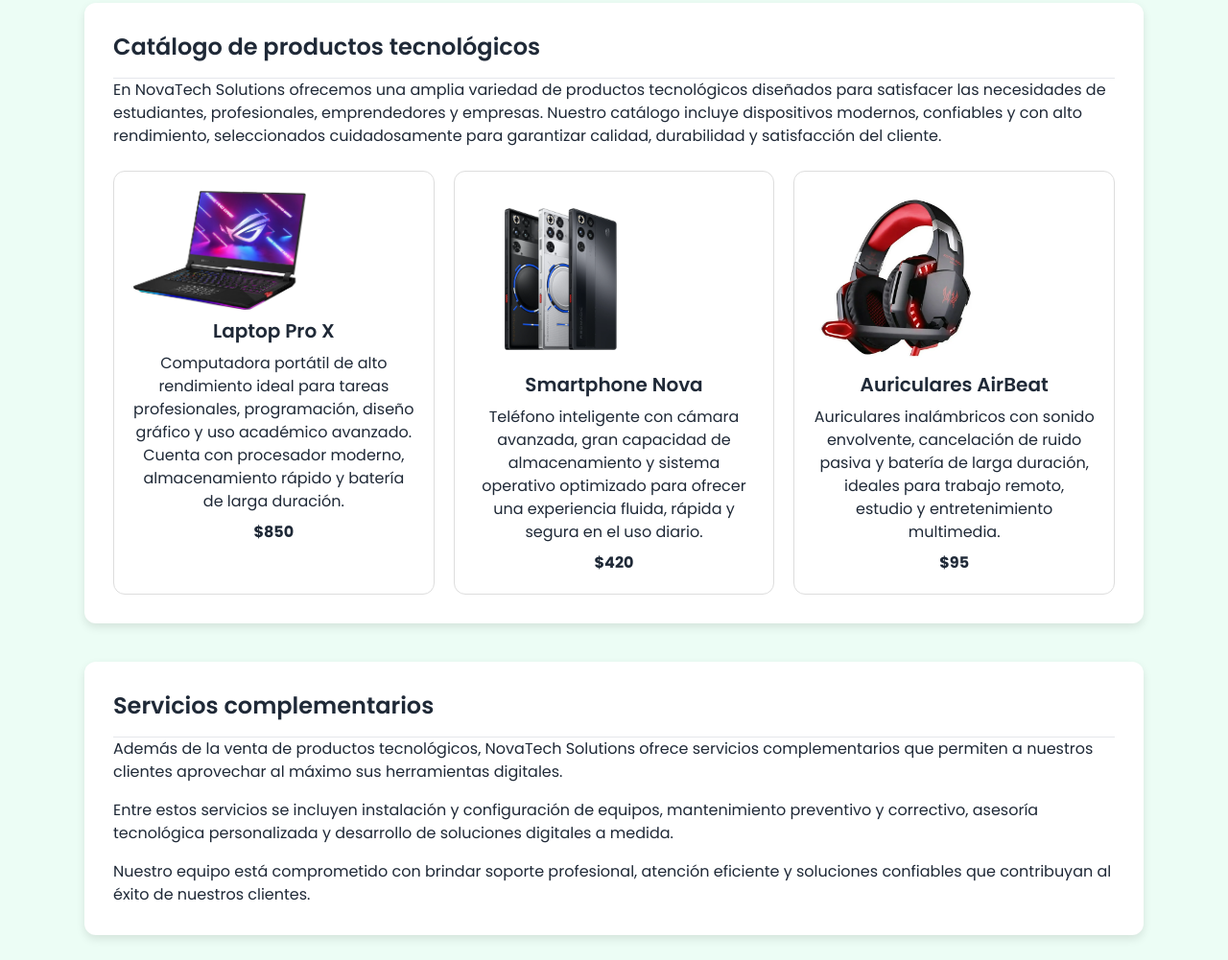
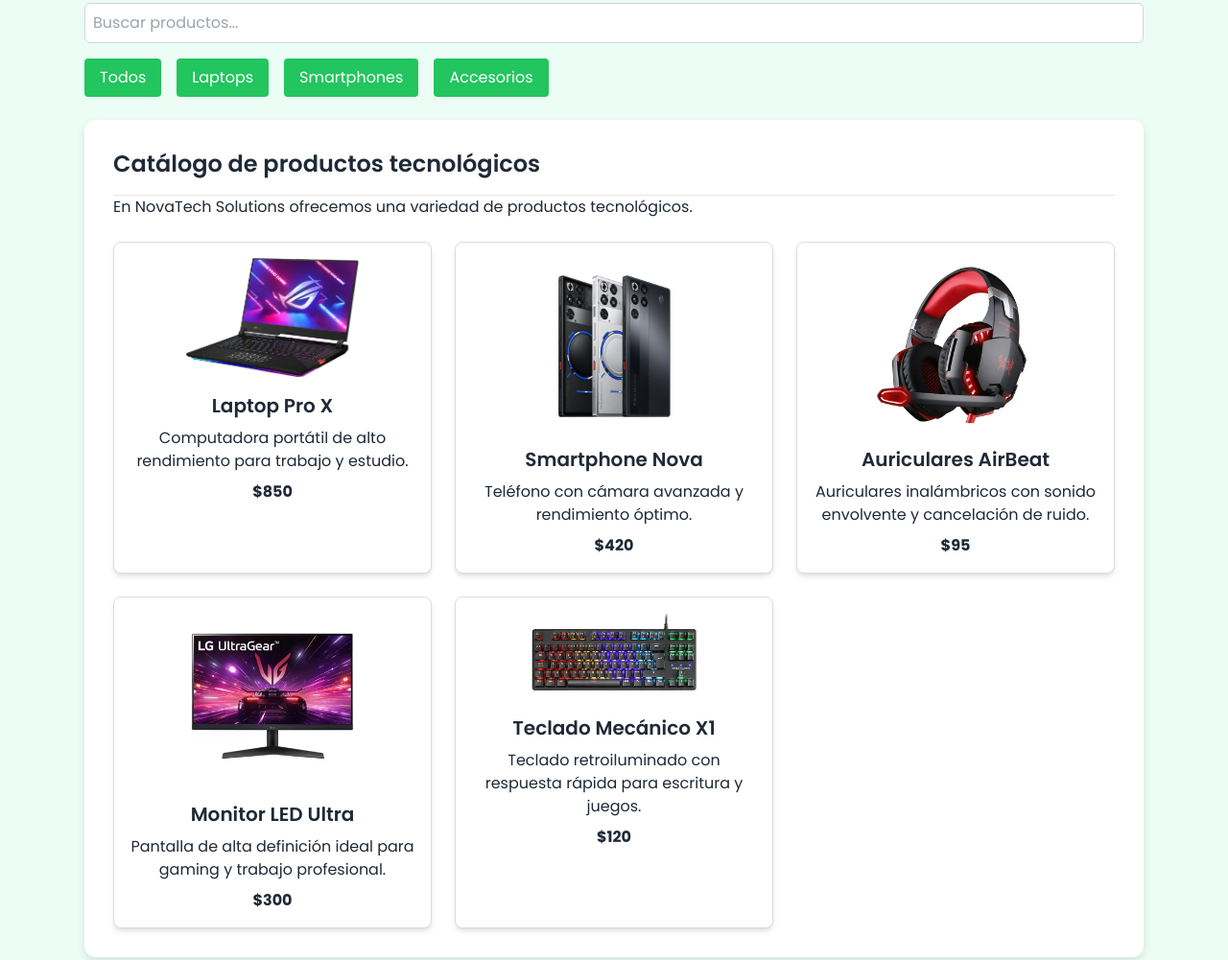
Before and after one commit to RobertApp472/NovaTech, a plain HTML site: page productos.html in a window 1280 px wide. Shown: the part 111-1112 px from the top of the page at 96% size. Drawn offline with nearby package versions, Linux system fonts and the light colour scheme.

Commit message:
Taller II: Añadido buscador, filtros por categoría y dinamismo de productos

```diff
--- /dev/null
+++ b/JS/script.js
@@ -0,0 +1,36 @@
+//Búsqueda dinámica por nombre
+const buscador = document.getElementById("buscador");
+const productos = document.querySelectorAll(".producto");
+
+buscador.addEventListener("keyup", () => {
+    const texto = buscador.value.toLowerCase();
+    productos.forEach(producto => {
+        const nombre = producto.querySelector("h3").textContent.toLowerCase();
+        producto.style.display = nombre.includes(texto) ? "block" : "none";
+    });
+});
+
+//Filtrar por categoría
+const botones = document.querySelectorAll(".filtro");
+
+botones.forEach(boton => {
+    boton.addEventListener("click", () => {
+        const categoria = boton.getAttribute("data-categoria");
+        productos.forEach(producto => {
+            if(categoria === "todos" || producto.getAttribute("data-categoria") === categoria){
+                producto.style.display = "block";
+            } else {
+                producto.style.display = "none";
+            }
+        });
+    });
+});
+
+// Resaltar producto
+productos.forEach(producto => {
+    producto.addEventListener("click", () => {
+        productos.forEach(p => p.classList.remove("bg-yellow-100"));
+        producto.classList.add("bg-yellow-100");
+        alert(`Has seleccionado: ${producto.querySelector("h3").textContent}`);
+    });
+});
--- a/productos.html
+++ b/productos.html
@@ -15,11 +15,12 @@
     <!-- Tailwind CSS -->
     <script src="https://cdn.tailwindcss.com"></script>
 
-    <link rel="stylesheet" href="css/productos.css">
+    <!-- CSS -->
+    <link rel="stylesheet" href="CSS/productos.css">
 </head>
 <body id="inicio">
 
-<!--  NAVBAR  -->
+<!-- NAVBAR -->
 <header id="navbar">
     <h1>Nuestros Productos</h1>
     <hr>
@@ -34,83 +35,88 @@
 
 <main class="max-w-6xl mx-auto p-6">
 
-<!-- CATÁLOGO  -->
+<!-- BUSCADOR -->
+<section class="mb-4">
+    <input
+        type="text"
+        id="buscador"
+        placeholder="Buscar productos..."
+        class="w-full p-2 border border-gray-300 rounded-md focus:outline-none focus:ring-2 focus:ring-green-500"
+    >
+</section>
+
+<!-- BOTONES DE CATEGORÍA -->
+<section class="mb-6 flex gap-4">
+    <button class="filtro bg-green-500 text-white px-4 py-2 rounded" data-categoria="todos">Todos</button>
+    <button class="filtro bg-green-500 text-white px-4 py-2 rounded" data-categoria="laptops">Laptops</button>
+    <button class="filtro bg-green-500 text-white px-4 py-2 rounded" data-categoria="smartphones">Smartphones</button>
+    <button class="filtro bg-green-500 text-white px-4 py-2 rounded" data-categoria="accesorios">Accesorios</button>
+</section>
+
+<!-- CATÁLOGO -->
 <section id="catalogo">
     <h2 class="text-2xl font-semibold mb-4">Catálogo de productos tecnológicos</h2>
     <hr>
     <p class="mb-6">
-        En NovaTech Solutions ofrecemos una amplia variedad de productos tecnológicos
-        diseñados para satisfacer las necesidades de estudiantes, profesionales,
-        emprendedores y empresas. Nuestro catálogo incluye dispositivos modernos,
-        confiables y con alto rendimiento, seleccionados cuidadosamente para garantizar
-        calidad, durabilidad y satisfacción del cliente.
+        En NovaTech Solutions ofrecemos una variedad de productos tecnológicos.
     </p>
 
-    <div class="productos-grid">
-        <article class="producto-card">
-            <img src="img/laptop.jpg" alt="Laptop moderna de alto rendimiento" width="180">
-            <h3 class="text-xl font-semibold mt-2 mb-2">Laptop Pro X</h3>
-            <p class="mb-2">
-                Computadora portátil de alto rendimiento ideal para tareas profesionales,
-                programación, diseño gráfico y uso académico avanzado. Cuenta con procesador
-                moderno, almacenamiento rápido y batería de larga duración.
-            </p>
+    <div class="productos-grid grid grid-cols-1 sm:grid-cols-2 lg:grid-cols-3 gap-6">
+
+        <!-- Producto 1 -->
+        <article class="producto-card producto p-4 bg-white rounded-lg shadow-md text-center" data-categoria="laptops">
+            <img src="img/laptop.jpg" alt="Laptop moderna de alto rendimiento" class="mx-auto mb-4" width="180">
+            <h3 class="text-xl font-semibold mb-2">Laptop Pro X</h3>
+            <p class="mb-2">Computadora portátil de alto rendimiento para trabajo y estudio.</p>
             <p class="font-bold">$850</p>
         </article>
 
-        <article class="producto-card">
-            <img src="img/phone.webp" alt="Teléfono inteligente de última generación" width="180">
-            <h3 class="text-xl font-semibold mt-2 mb-2">Smartphone Nova</h3>
-            <p class="mb-2">
-                Teléfono inteligente con cámara avanzada, gran capacidad de almacenamiento
-                y sistema operativo optimizado para ofrecer una experiencia fluida,
-                rápida y segura en el uso diario.
-            </p>
+        <!-- Producto 2 -->
+        <article class="producto-card producto p-4 bg-white rounded-lg shadow-md text-center" data-categoria="smartphones">
+            <img src="img/phone.webp" alt="Teléfono inteligente" class="mx-auto mb-4" width="180">
+            <h3 class="text-xl font-semibold mb-2">Smartphone Nova</h3>
+            <p class="mb-2">Teléfono con cámara avanzada y rendimiento óptimo.</p>
             <p class="font-bold">$420</p>
         </article>
 
-        <article class="producto-card">
-            <img src="img/audifonos.webp" alt="Auriculares inalámbricos modernos" width="180">
-            <h3 class="text-xl font-semibold mt-2 mb-2">Auriculares AirBeat</h3>
-            <p class="mb-2">
-                Auriculares inalámbricos con sonido envolvente, cancelación de ruido pasiva
-                y batería de larga duración, ideales para trabajo remoto, estudio
-                y entretenimiento multimedia.
-            </p>
+        <!-- Producto 3 -->
+        <article class="producto-card producto p-4 bg-white rounded-lg shadow-md text-center" data-categoria="accesorios">
+            <img src="img/audifonos.webp" alt="Auriculares inalámbricos" class="mx-auto mb-4" width="180">
+            <h3 class="text-xl font-semibold mb-2">Auriculares AirBeat</h3>
+            <p class="mb-2">Auriculares inalámbricos con sonido envolvente y cancelación de ruido.</p>
             <p class="font-bold">$95</p>
         </article>
+
+        <!-- Producto 4 -->
+        <article class="producto-card producto p-4 bg-white rounded-lg shadow-md text-center" data-categoria="laptops">
+            <img src="img/monitor.jpg" alt="Monitor LED" class="mx-auto mb-4" width="180">
+            <h3 class="text-xl font-semibold mb-2">Monitor LED Ultra</h3>
+            <p class="mb-2">Pantalla de alta definición ideal para gaming y trabajo profesional.</p>
+            <p class="font-bold">$300</p>
+        </article>
+
+        <!-- Producto 5 -->
+        <article class="producto-card producto p-4 bg-white rounded-lg shadow-md text-center" data-categoria="accesorios">
+            <img src="img/teclado.jpg" alt="Teclado mecánico" class="mx-auto mb-4" width="180">
+            <h3 class="text-xl font-semibold mb-2">Teclado Mecánico X1</h3>
+            <p class="mb-2">Teclado retroiluminado con respuesta rápida para escritura y juegos.</p>
+            <p class="font-bold">$120</p>
+        </article>
+
     </div>
-</section>
-
-<!-- SERVICIOS -->
-<section id="servicios">
-    <h2 class="text-2xl font-semibold mb-4">Servicios complementarios</h2>
-    <hr>
-    <p class="mb-4">
-        Además de la venta de productos tecnológicos, NovaTech Solutions ofrece
-        servicios complementarios que permiten a nuestros clientes aprovechar
-        al máximo sus herramientas digitales.
-    </p>
-    <p class="mb-4">
-        Entre estos servicios se incluyen instalación y configuración de equipos,
-        mantenimiento preventivo y correctivo, asesoría tecnológica personalizada
-        y desarrollo de soluciones digitales a medida.
-    </p>
-    <p>
-        Nuestro equipo está comprometido con brindar soporte profesional,
-        atención eficiente y soluciones confiables que contribuyan
-        al éxito de nuestros clientes.
-    </p>
 </section>
 
 </main>
 
-<!--  FOOTER  -->
-<footer id="footer">
+<!-- FOOTER -->
+<footer id="footer" class="mt-12">
     <hr>
     <p>NovaTech Solutions © 2026 - Todos los derechos reservados</p>
     <a href="#inicio">Volver al inicio</a>
 </footer>
 
+<!-- SCRIPT -->
+<script src="JS/script.js"></script>
+
 </body>
 </html>
```
Also changed, not shown: img/monitor.jpg (added), img/teclado.jpg (added).
